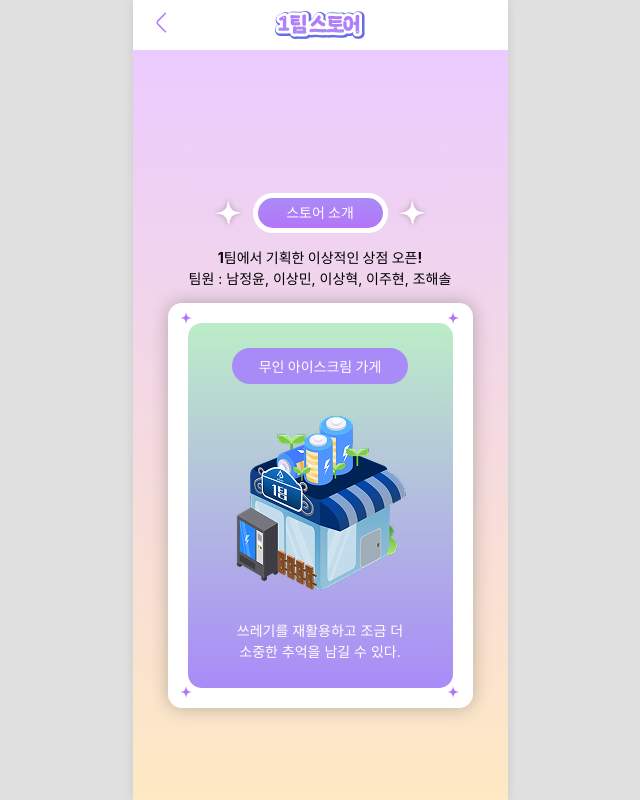
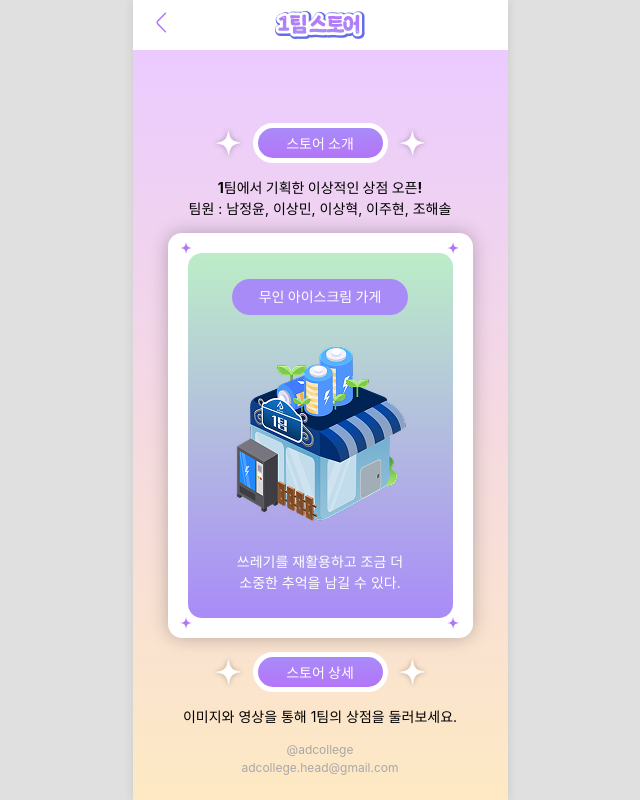
Before and after one commit to Hwijun-Kim/Ad-College, a React (Vite) app: page /firstteam in a window 1280 px wide. Shown: the whole page, without its empty margins (320-960 px from the left). Built offline with nearby package versions, Linux system fonts and the light colour scheme.

Commit message:
스토어 상세 적용(이미지 및 버튼 제외)

```diff
--- a/src/pages/FirstTeamPage.tsx
+++ b/src/pages/FirstTeamPage.tsx
@@ -4,6 +4,7 @@ import FirstTeamLogo from "../assets/1teamLogo.png";
 import styled from "styled-components";
 import Title from "../components/Title.tsx";
 import StoreImage from "../assets/1teamStore.png";
+import Footer from "../components/Footer.tsx";
 
 const FirstTeamPage = () => {
     return (
@@ -30,6 +31,9 @@ const FirstTeamPage = () => {
                 </TextWrapper>
               </StorePreview>
             </PreviewWrapper>
+            <Title title={"스토어 상세"} />
+            <span>이미지와 영상을 통해 1팀의 상점을 둘러보세요.</span>
+            <Footer />
           </ComponentWrapper>
         </PageWrapper>
       </>
--- a/src/pages/SecondTeamPage.tsx
+++ b/src/pages/SecondTeamPage.tsx
@@ -5,6 +5,7 @@ import Title from "../components/Title.tsx";
 import styled from "styled-components";
 import { BoldText, BoldTextBox, PreviewWrapper, StarIcon, StorePreview, TextWrapper } from "./FirstTeamPage.tsx";
 import StoreImage from "../assets/2teamStore.png";
+import Footer from "../components/Footer.tsx";
 
 const SecondTeamPage = () => {
     return (
@@ -31,6 +32,9 @@ const SecondTeamPage = () => {
                 </TextWrapper>
               </StorePreview>
             </PreviewWrapper>
+            <Title title={"스토어 상세"} />
+            <span>이미지와 영상을 통해 2팀의 상점을 둘러보세요.</span>
+            <Footer />
           </ComponentWrapper>
         </PageWrapper>
       </>
--- a/src/pages/ThirdTeamPage.tsx
+++ b/src/pages/ThirdTeamPage.tsx
@@ -5,6 +5,7 @@ import Title from "../components/Title.tsx";
 import styled from "styled-components";
 import { BoldText, BoldTextBox, PreviewWrapper, StarIcon, StorePreview, TextWrapper } from "./FirstTeamPage.tsx";
 import StoreImage from "../assets/3teamStore.png";
+import Footer from "../components/Footer.tsx";
 
 const ThirdTeamPage = () => {
     return (
@@ -31,6 +32,9 @@ const ThirdTeamPage = () => {
                 </TextWrapper>
               </StorePreview>
             </PreviewWrapper>
+            <Title title={"스토어 상세"} />
+            <span>이미지와 영상을 통해 3팀의 상점을 둘러보세요.</span>
+            <Footer />
           </ComponentWrapper>
         </PageWrapper>
       </>
```
